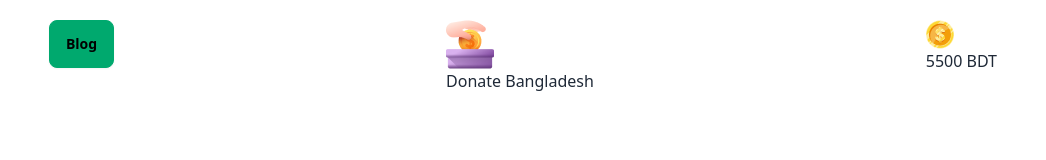
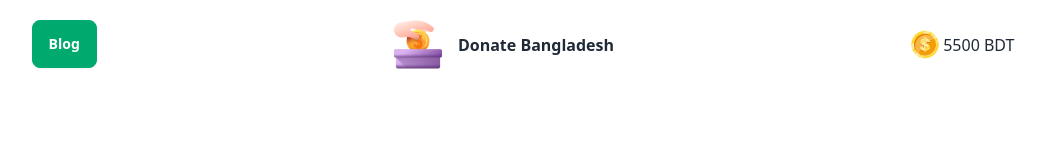
Before and after one commit to Anas1347/assignment-5, a plain HTML site: page index.html in a window 1280 px wide. Shown: the whole page, without its empty margins (117-1163 px from the left). Drawn offline with nearby package versions, Linux system fonts and the light colour scheme.

Commit message:
nav section done

```diff
--- a/index.html
+++ b/index.html
@@ -16,17 +16,17 @@
     <section>
       <div class="container flex justify-around mx-auto mt-5">
         <div>
-          <a href="blog.html"> <button class="btn btn-success">Blog</button> </a>
+          <a href="blog.html"> <button class="btn btn-success text-white font-bold ">Blog</button> </a>
         </div>
-        <div>
-          <div>
+        <div class="flex items-center space-x-4 ">
+          <div >
             <img src="./assets/logo.png" alt="" />
           </div>
           <div>
-            <h1>Donate Bangladesh</h1>
+            <h1 class="font-bold">Donate Bangladesh</h1>
           </div>
         </div>
-        <div>
+        <div class="flex items-center space-x-1 ">
           <div>
             <img src="./assets/coin.png" alt="" />
           </div>
```
